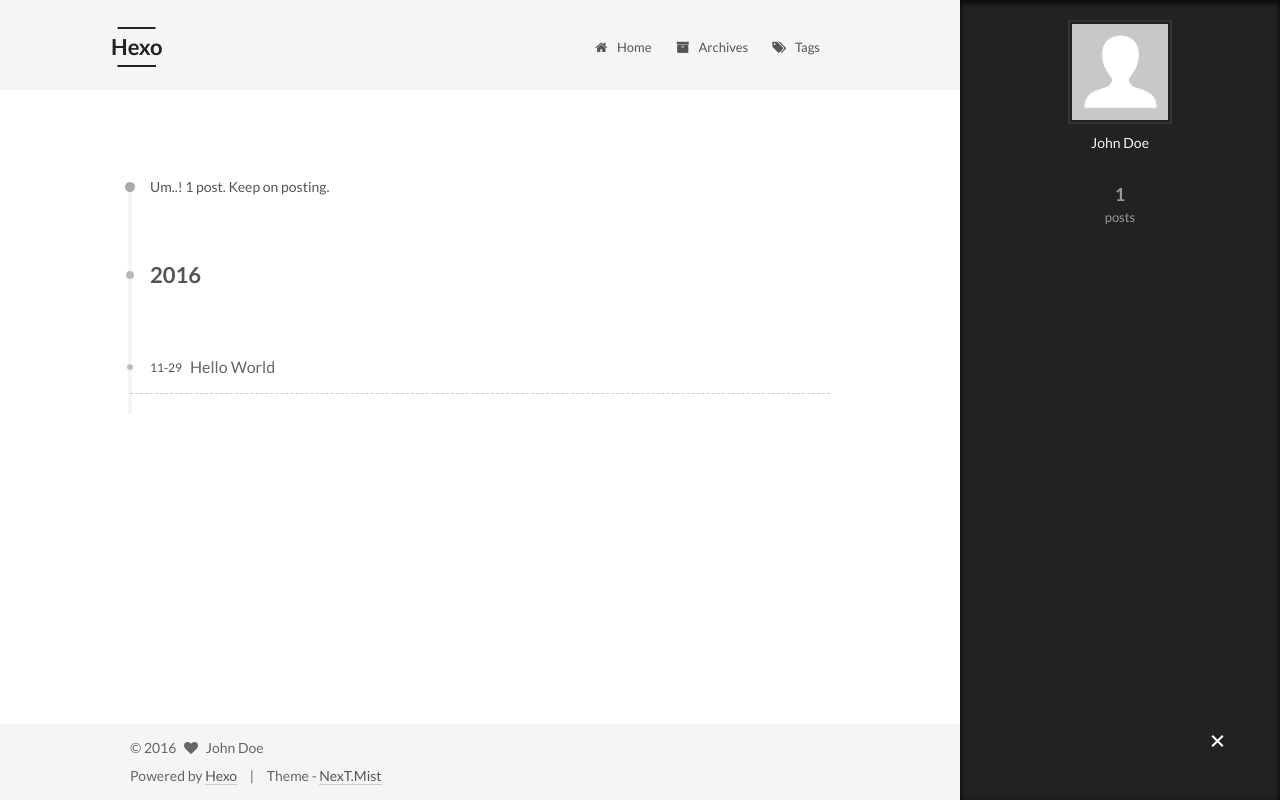
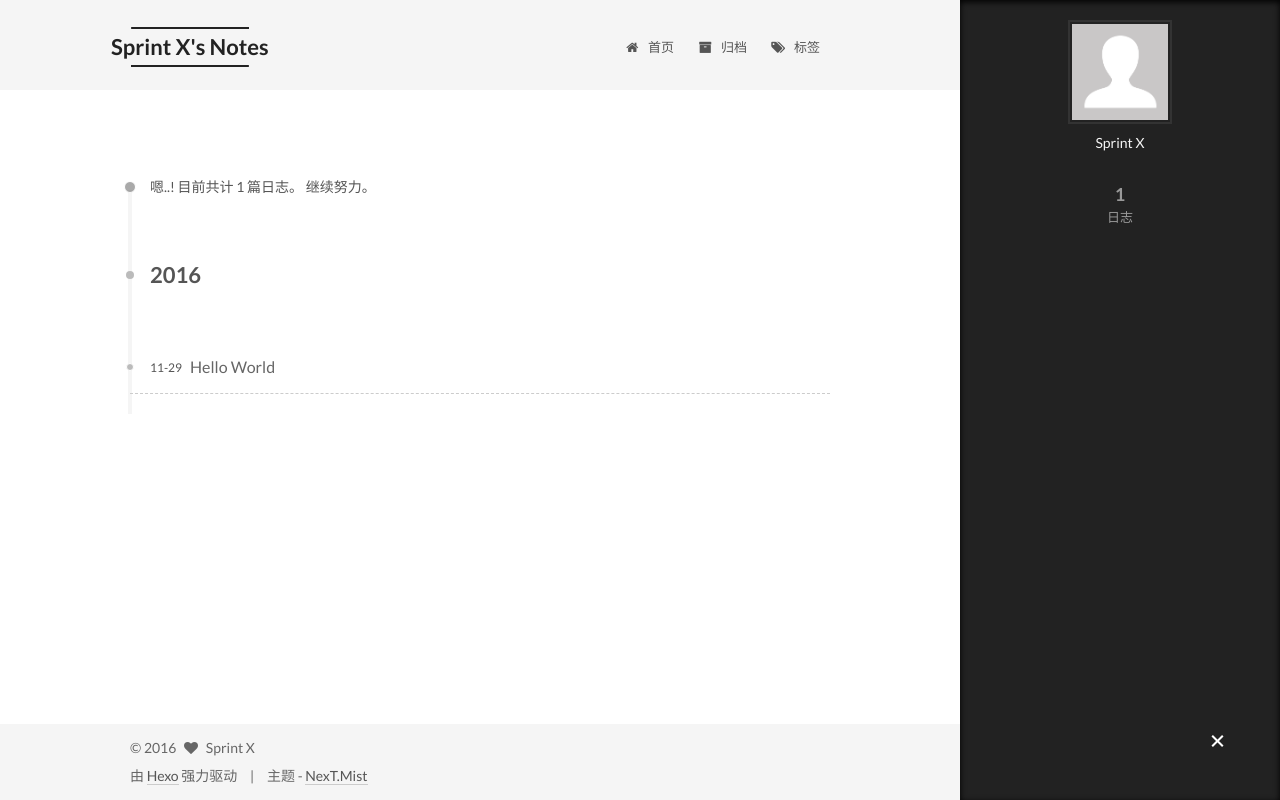
Before and after one commit to SprintX/SprintX.github.io, a plain HTML site: page archives/index.html in a window 1280 px wide. Drawn offline with Linux system fonts and the light colour scheme.

Commit message:
Site updated: 2016-11-29 16:06:36

```diff
--- a/archives/index.html
+++ b/archives/index.html
@@ -5,7 +5,7 @@
 
 
 
-<html class="theme-next mist use-motion" lang="">
+<html class="theme-next mist use-motion" lang="zh-Hans">
 <head>
   <meta charset="UTF-8"/>
 <meta http-equiv="X-UA-Compatible" content="IE=edge" />
@@ -85,11 +85,11 @@
 
 
 <meta property="og:type" content="website">
-<meta property="og:title" content="Hexo">
+<meta property="og:title" content="Sprint X's Notes">
 <meta property="og:url" content="http://yoursite.com/archives/index.html">
-<meta property="og:site_name" content="Hexo">
+<meta property="og:site_name" content="Sprint X's Notes">
 <meta name="twitter:card" content="summary">
-<meta name="twitter:title" content="Hexo">
+<meta name="twitter:title" content="Sprint X's Notes">
 
 
 
@@ -103,7 +103,7 @@
     motion: true,
     duoshuo: {
       userId: '0',
-      author: 'Author'
+      author: '博主'
     },
     algolia: {
       applicationID: '',
@@ -123,10 +123,10 @@
 
 
 
-  <title> Archive | Hexo </title>
+  <title> 归档 | Sprint X's Notes </title>
 </head>
 
-<body itemscope itemtype="http://schema.org/WebPage" lang="">
+<body itemscope itemtype="http://schema.org/WebPage" lang="zh-Hans">
 
 
 
@@ -154,7 +154,7 @@
   <div class="custom-logo-site-title">
     <a href="/"  class="brand" rel="start">
       <span class="logo-line-before"><i></i></span>
-      <span class="site-title">Hexo</span>
+      <span class="site-title">Sprint X's Notes</span>
       <span class="logo-line-after"><i></i></span>
     </a>
   </div>
@@ -181,7 +181,7 @@
 
               <i class="menu-item-icon fa fa-fw fa-home"></i> <br />
 
-            Home
+            首页
           </a>
         </li>
 
@@ -191,7 +191,7 @@
 
               <i class="menu-item-icon fa fa-fw fa-archive"></i> <br />
 
-            Archives
+            归档
           </a>
         </li>
 
@@ -201,7 +201,7 @@
 
               <i class="menu-item-icon fa fa-fw fa-tags"></i> <br />
 
-            Tags
+            标签
           </a>
         </li>
 
@@ -233,7 +233,7 @@
 
 
 
-      Um..! 1 post. Keep on posting.
+      嗯..! 目前共计 1 篇日志。 继续努力。
     </span>
 
 
@@ -315,15 +315,15 @@
         <div class="site-author motion-element" itemprop="author" itemscope itemtype="http://schema.org/Person">
           <img class="site-author-image" itemprop="image"
                src="/images/avatar.gif"
-               alt="John Doe" />
-          <p class="site-author-name" itemprop="name">John Doe</p>
+               alt="Sprint X" />
+          <p class="site-author-name" itemprop="name">Sprint X</p>
           <p class="site-description motion-element" itemprop="description"></p>
         </div>
         <nav class="site-state motion-element">
           <div class="site-state-item site-state-posts">
             <a href="/archives">
               <span class="site-state-item-count">1</span>
-              <span class="site-state-item-name">posts</span>
+              <span class="site-state-item-name">日志</span>
             </a>
           </div>
 
@@ -369,16 +369,16 @@
   <span class="with-love">
     <i class="fa fa-heart"></i>
   </span>
-  <span class="author" itemprop="copyrightHolder">John Doe</span>
+  <span class="author" itemprop="copyrightHolder">Sprint X</span>
 </div>
 
 
 <div class="powered-by">
-  Powered by <a class="theme-link" href="https://hexo.io">Hexo</a>
+  由 <a class="theme-link" href="https://hexo.io">Hexo</a> 强力驱动
 </div>
 
 <div class="theme-info">
-  Theme -
+  主题 -
   <a class="theme-link" href="https://github.com/iissnan/hexo-theme-next">
     NexT.Mist
   </a>
--- a/css/main.css
+++ b/css/main.css
@@ -1681,7 +1681,7 @@ pre .javascript .function {
   width: 4px;
   height: 4px;
   border-radius: 50%;
-  background: #4ad1ff;
+  background: #ffb84b;
 }
 .links-of-blogroll {
   font-size: 13px;
```
Also changed, not shown: 2016/11/29/hello-world/index.html (+21 -21 lines), archives/2016/11/index.html (+18 -18 lines), archives/2016/index.html (+18 -18 lines), index.html (+21 -21 lines).
